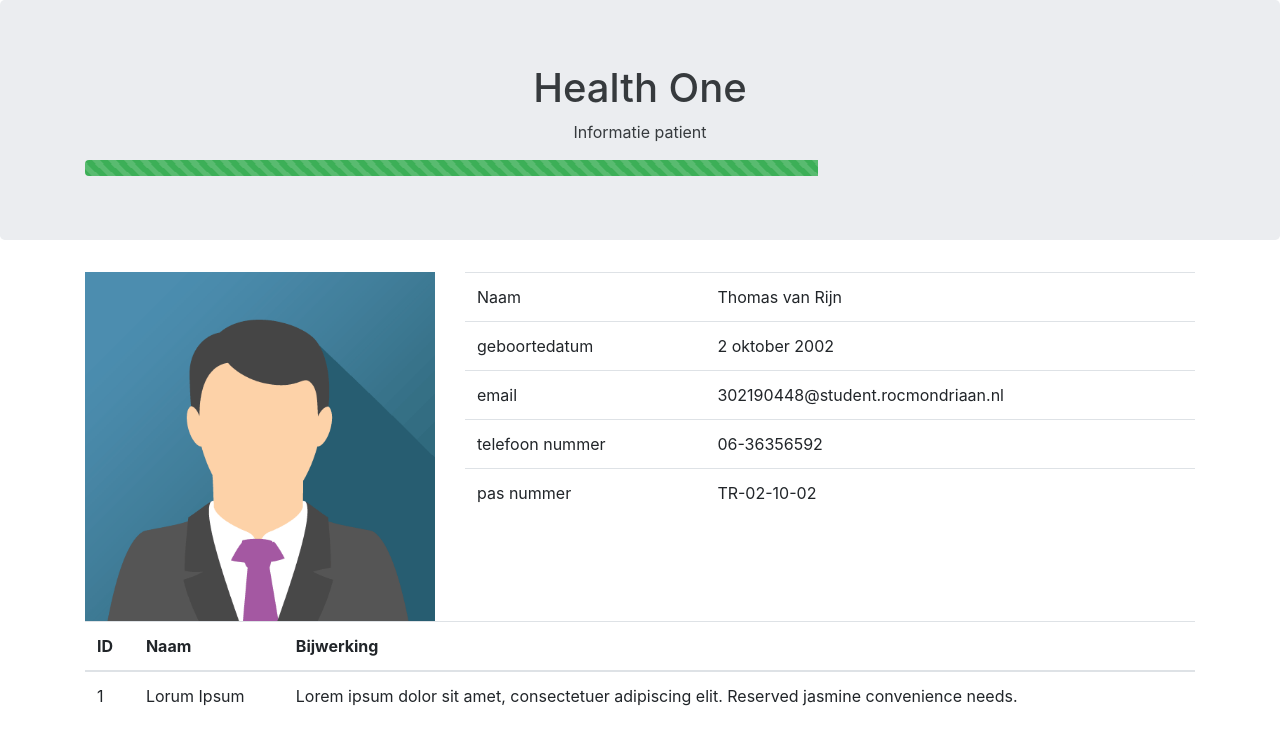
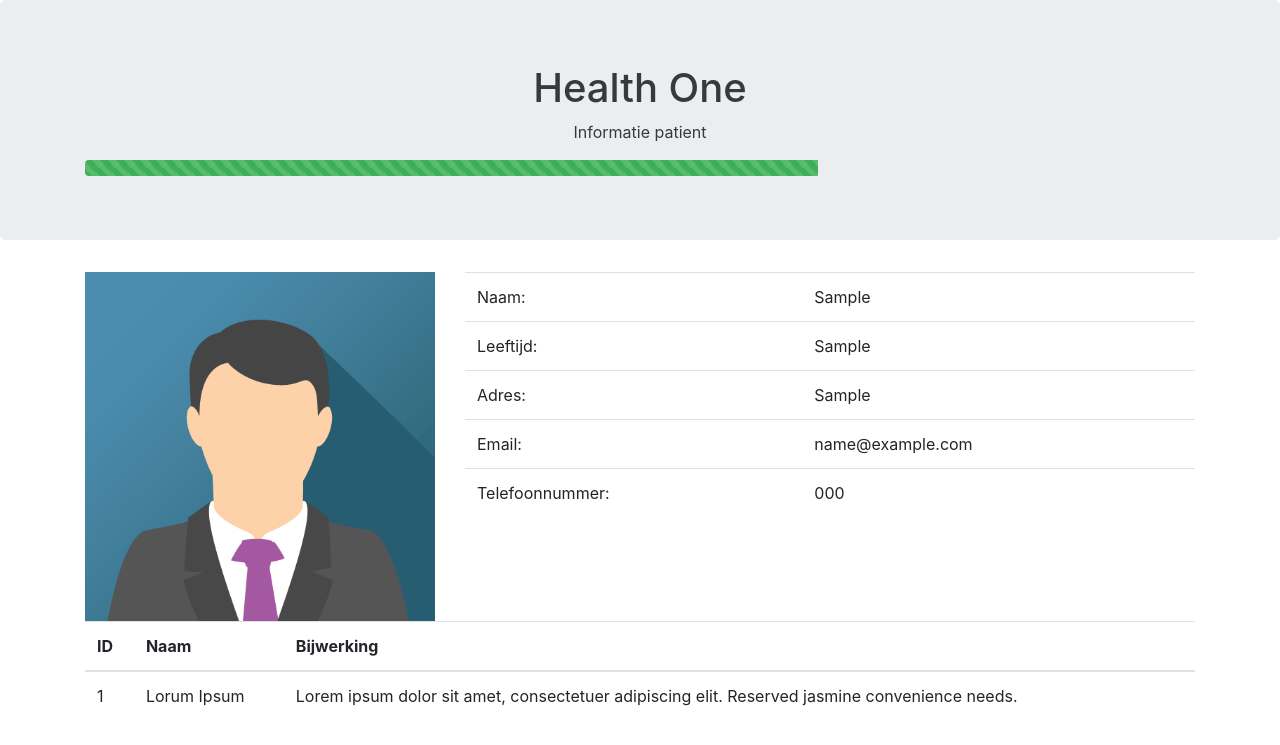
Before and after one commit to ThomasVanRijn/Health-One, a PHP site: page /patient-gegevens.php?id=1 in a window 1280 px wide. Shown: the top 745 px of the page. Run offline with PHP 8.4, Linux system fonts and the light colour scheme; tables that the repository leaves empty or names only in its code hold one stand-in row (values such as "Sample post").

Commit message:
patient oostelijke tekst

```diff
--- a/patient-gegevens.php
+++ b/patient-gegevens.php
@@ -30,26 +30,32 @@
             </div>
             <div class="col-8">
                 <table class="table">
-                    <tr>
-                        <td>Naam</td>
-                        <td>Thomas van Rijn</td>
-                    </tr>
-                    <tr>
-                        <td>geboortedatum</td>
-                        <td>2 oktober 2002</td>
-                    </tr>
-                    <tr>
-                        <td>email</td>
-                        <td>302190448@student.rocmondriaan.nl</td>
-                    </tr>
-                    <tr>
-                        <td>telefoon nummer</td>
-                        <td>06-36356592</td>
-                    </tr>
-                    <tr>
-                        <td>pas nummer</td>
-                        <td>TR-02-10-02</td>
-                    </tr>
+                    <?php
+                    try {
+                        $db = new PDO("mysql:host=localhost;dbname=HealthOne", "root", "");
+                        $query = $db->prepare("SELECT * FROM patient WHERE id = " . $_GET['id']);
+
+                        $query->execute();
+                        $result = $query->fetchAll(PDO::FETCH_ASSOC);
+                        foreach ($result as &$data) {
+
+                            echo "<tr>" . "<td>" . "Naam:" . "</td>" . "<td>" . $data['naam'] . "</td>" . "</tr>";
+                            echo "<tr>" . "<td>" . "Leeftijd:" . "</td>" . "<td>" . $data['leeftijd'] . "</td>" . "</tr>";
+                            echo "<tr>" . "<td>" . "Adres:" . "</td>" . "<td>" . $data['adres'] . "</td>" . "</tr>";
+                            echo "<tr>" . "<td>" . "Email:" . "</td>" . "<td>" . $data['email'] . "</td>" . "</tr>";
+                            echo "<tr>" . "<td>" . "Telefoonnummer:" . "</td>" . "<td>" . $data['telefoonnummer'] . "</td>" . "</tr>";
+
+                        }
+                    }
+                    catch(PDOException $e)
+                        {
+                            die("Error!: " . $e->getMessage());
+
+                        }
+                    ?>
+                    <?php
+
+                    ?>
                 </table>
             </div>
         </div>
@@ -74,5 +80,6 @@
             </div>
         </div>
     </div>
+
 </body>
 </html>
```
Also changed, not shown: patient-zoekpagina.php (+8 -6 lines).
